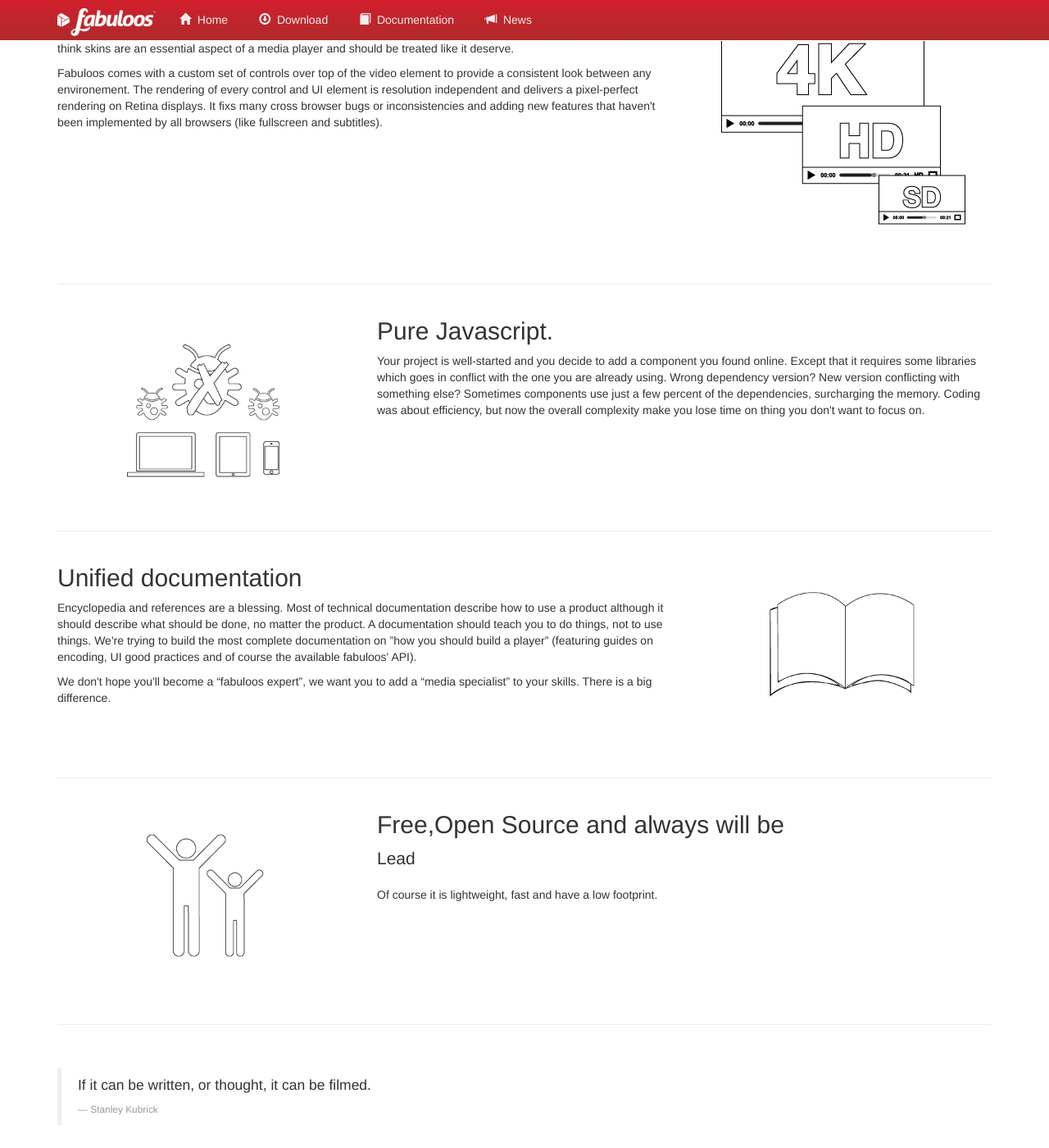
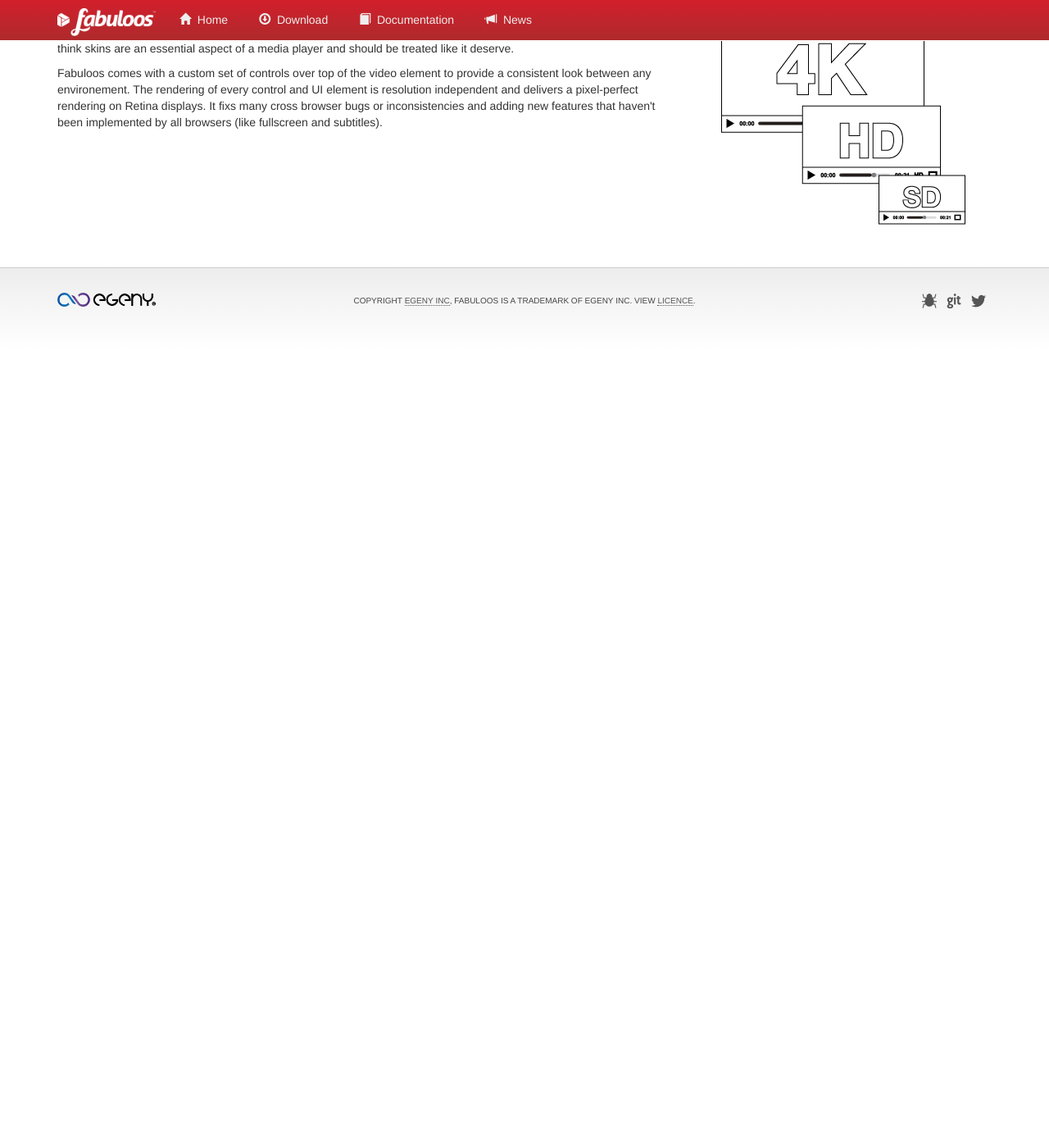
Before and after one commit to egeny/fabuloos-website, a Jekyll site: the page built from index.md, in a window 1280 px wide and 1400 px high, scrolled down 2308 px. Shown: the whole window at 82% size. Built offline with Jekyll 4.4.1, drawn with Linux system fonts in a browser that asks for light colours; some web fonts are replaced; Markdown is read by kramdown in place of the engine named in the settings; after the commit the page ends 2794 px from its top, so only the background shows below that; some of the changed text lies outside the part shown.

Commit message:
Nettoyage pour mise en ligne
Vu que le site est déjà public… peux-tu faire la mise en prod
rapidement ?

```diff
--- a/_layouts/default.html
+++ b/_layouts/default.html
@@ -35,9 +35,9 @@
 				<div class="collapse navbar-collapse" id="menu">
 					<ul class="nav navbar-nav">
 						<li><a href="/"><span class="glyphicon glyphicon-home"></span>&nbsp;&nbsp;Home</a></li>
-						<li><a href="/download/"><span class="glyphicon glyphicon-download"></span>&nbsp;&nbsp;Download</a></li>
+						<li><a href="/#/"><span class="glyphicon glyphicon-download"></span>&nbsp;&nbsp;Download</a></li>
 						<li><a href="/documentation/"><span class="glyphicon glyphicon-book"></span>&nbsp;&nbsp;Documentation</a></li>
-						<li><a href="/news/"><span class="glyphicon glyphicon-bullhorn"></span>&nbsp;&nbsp;News</a></li>
+						<li><a href="/#/"><span class="glyphicon glyphicon-bullhorn"></span>&nbsp;&nbsp;News</a></li>
 					</ul>
 					</div>
 				</div><!-- end of .container -->
@@ -64,13 +64,13 @@
 <div id="footer">
 <div class="container">
 	<div class="row">
-		<div class="col-md-3">
+		<div class="col-md-3 col-sm-3">
 			<a href="/" class="brand"><img src="/img/egeny.png" width="120" title="eGeny.net" /></a>
 		</div>
-		<div class="col-md-6">
+		<div class="col-md-6 col-sm-6">
 			<div class="notice">Copyright&nbsp;<a href="http://egeny.net">eGeny&nbsp;Inc</a>, Fabuloos is a trademark of eGeny&nbsp;Inc. View <a href="https://github.com/egeny/fabuloos-js/blob/master/LICENCE">licence</a>.</div>
 		</div>
-		<div class="col-md-3">
+		<div class="col-md-3 col-sm-3">
 			<ul class="social inline">
 				<li><a href="http://twitter.com/_fabuloos"><span class="icon-twitter"></span></a></li>
 				<li><a href="https://github.com/egeny/"><span class="icon-github"></span></a></li>
--- a/index.md
+++ b/index.md
@@ -12,7 +12,7 @@ layout: default
 <p>
 <!-- Button trigger modal -->
 	<button class="btn btn-lg btn-default" data-toggle="modal" data-target="#myModal">
-		<span class="icon-play"></span>  Lauch a Demo</a>
+		<span class="icon-play"></span>  Lauch a Demo
 	</button>
 	<span class="spacer"></span>
 	<a href="download" class="btn btn-lg btn-download" role="button">
@@ -27,7 +27,7 @@ layout: default
         <h4 class="modal-title" id="myModalLabel">Kubrick // One-Point Perspective</h4>
       </div>
       <div class="modal-body">
-		<iframe src="http://fabuloos.ws/xw5Gyt" width="100%" height="408" frameborder="0" webkitallowfullscreen mozallowfullscreen msallowfullscreen allowfullscreen></iframe>
+		<iframe src="http://fabuloos.ws/U73ldn" width="100%" height="408" frameborder="0" webkitallowfullscreen mozallowfullscreen msallowfullscreen allowfullscreen></iframe>
       </div>
     </div><!-- /.modal-content -->
   </div><!-- /.modal-dialog -->
@@ -40,12 +40,12 @@ layout: default
 <div class="row">
 	<div class="col-md-4 col-sm-4">
 				<h3>Any Device</h3>
-				<p>Fabuloos is a radically faster, cleaner and simpler approach to set-up top-quality media players in a fraction of the time, whether you're an expert developer or just getting started. It works perfectly on any browser and any device.</p>
+				<p>Fabuloos is a radically faster, cleaner and simpler approach to set-up top-quality media players in a fraction of the time. Whether you're an expert developer or just getting started, it plays perfectly on any browser and any device.</p>
 
 	</div>
 	<div class="col-md-4 col-sm-4">
 				<h3>Unified API</h3>
-				<p>Fabuloos offers a toolset for building the media framework most suited to your development. It's fully modular, works with your prefered hosted service, and gives you the ability to assemble exactly the player you need.</p>
+				<p>Fabuloos offers a toolset for building the media player most suited to your development. The API is fully modular, works with your prefered hosted service, and gives you the ability to assemble exactly the player you need.</p>
 	</div>
 	<div class="col-md-4 col-sm-4">
 				<h3>Interactive Experience</h3>
@@ -66,20 +66,10 @@ layout: default
 </ul>
 
 <div class="tab-content">
-  <div class="tab-pane fade in active" id="browser">
-  <h3>Step 1: Include the Fabuloos.js Javascript in your page</h3>
-  </div>
-  <div class="tab-pane" id="ios">
-  	<h3>Step 1: </h3>
-  	<h3>Step 2: </h3>
-  	<h3>Step 3: </h3>
-  </div>
-  <div class="tab-pane" id="android">
-  	<h3>Step 1: </h3>
-  	<h3>Step 2: </h3>
-  	<h3>Step 3: </h3>
-  </div>
-  <div class="tab-pane" id="windows">...</div>
+  <div class="tab-pane fade in active" id="browser"></div>
+  <div class="tab-pane" id="ios"></div>
+  <div class="tab-pane" id="android"></div>
+  <div class="tab-pane" id="windows"></div>
 </div>
 
 <script>
@@ -163,53 +154,5 @@ fab("example").at("1m20", function() {
 		</div>
 	</div>
 </div>
-<hr />
-<div class="row">
-	<div class="col-md-4 hidden-xs">
-		<div class="center">
-		<img src="/img/no-dependency.png" class="img-rounded" width="200px" style="background-color:#fff;">
-		</div>
-	</div>
-	<div class="col-md-8">
-		<h2>Pure Javascript.</h2>
-		<p>Your project is well-started and you decide to add a component you found online. Except that it requires some libraries which goes in conflict with the one you are already using. Wrong dependency version? New version conflicting with something else? Sometimes components use just a few percent of the dependencies, surcharging the memory. Coding was about efficiency, but now the overall complexity make you lose time on thing you don't want to focus on.</p>
-	</div>
-</div>
-<hr />
-
-<div class="row">
-	<div class="col-md-8">
-		<h2>Unified documentation</h2>
-		<p>Encyclopedia and references are a blessing. Most of technical documentation describe how to use a product although it should describe what should be done, no matter the product. A documentation should teach you to do things, not to use things. We're trying to build the most complete documentation on ”how you should build a player” (featuring guides on encoding, UI good practices and of course the available fabuloos' API).</p>
-		<p>We don't hope you'll become a “fabuloos expert”, we want you to add a “media specialist” to your skills. There is a big difference.</p>
-	</div>
-	<div class="col-md-4 hidden-xs">
-		<div class="center">
-		<img src="/img/documentation.png" class="img-rounded" width="200px" style="background-color:#fff;">
-		</div>
-	</div>
-</div>
-<hr />
-<div class="row">
-	<div class="col-md-4 hidden-xs">
-		<div class="center">
-		<img src="/img/open.png" class="img-rounded" width="200px" style="background-color:#fff;">
-		</div>
-	</div>
-	<div class="col-md-8">
-		<h2>Free,Open Source and always will be</h2>
-		<p class="lead">Lead</p>
-		<p>Of course it is lightweight, fast and have a low footprint.</p>
-	</div>
-</div>
-
-<hr/>
-
-<span class="spacer"></span>
-<blockquote>
-  <p>If it can be written, or thought, it can be filmed.</p>
-  <small>Stanley Kubrick</small>
-</blockquote>
-<span class="spacer"></span>
 
 </section>
```
Also changed, not shown: other parts of index.md (+1 -0 lines).
